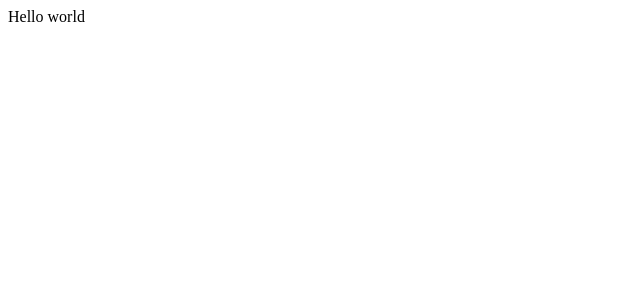
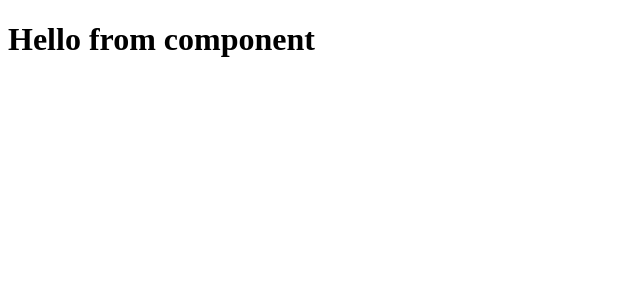
Before and after one commit to srishti-digi/react_learn, a React (Vite) app: page / in a window 1280 px wide. Shown: the top 300 px of the page, without its empty margins (0-640 px from the left). Built offline with nearby package versions, Linux system fonts and the light colour scheme.

Commit message:
component created

```diff
--- a/src/App.jsx
+++ b/src/App.jsx
@@ -1,5 +1,8 @@
+import Hello from './components/Hello';
+
 function App() {
- return <div className="App">Hello world
+ return <div className="App">
+  <Hello />
       </div>
 }
 
--- /dev/null
+++ b/src/components/Hello.jsx
@@ -0,0 +1,5 @@
+function Hello(){
+    return <h1>Hello from component</h1>
+}
+
+export default Hello
```
